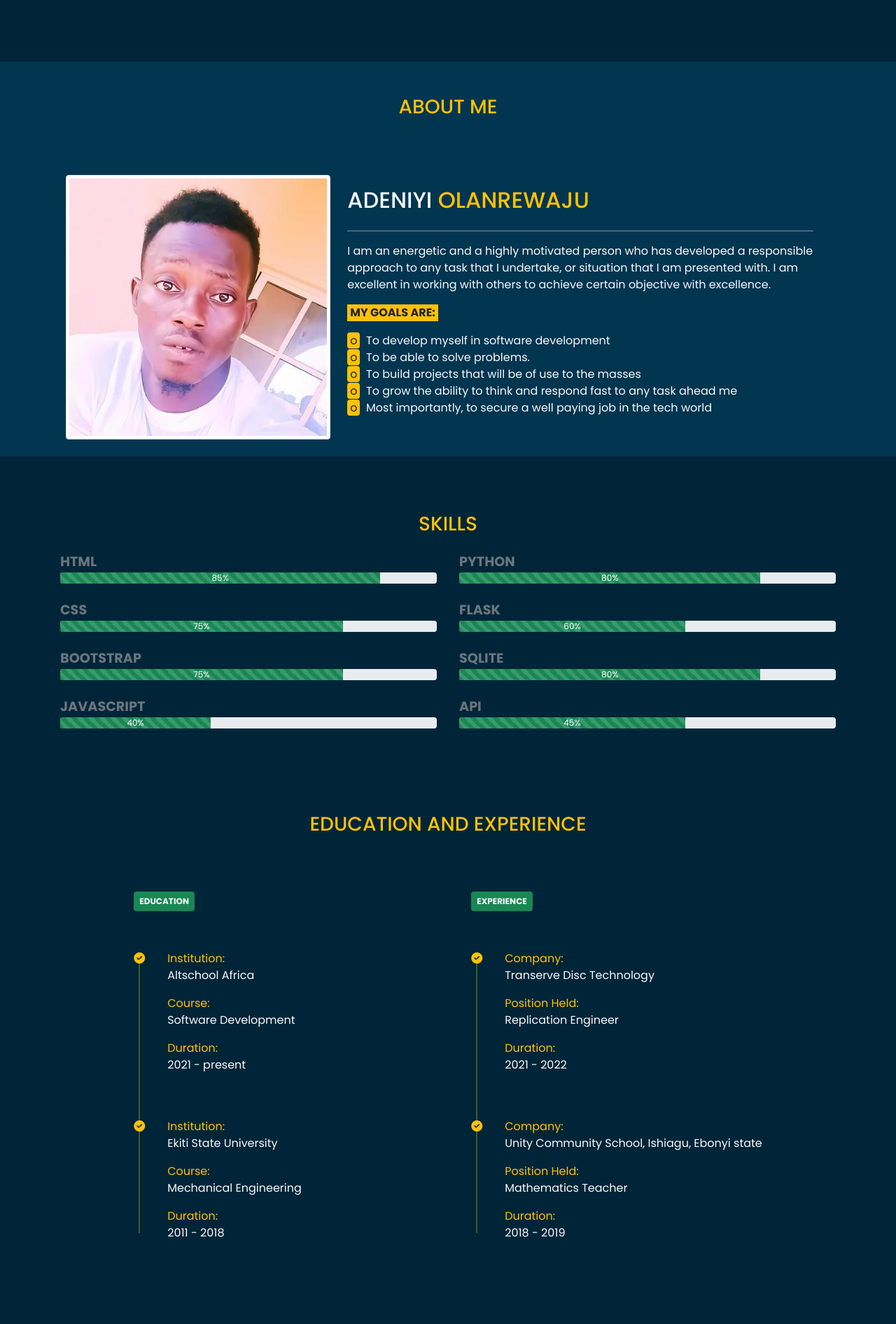
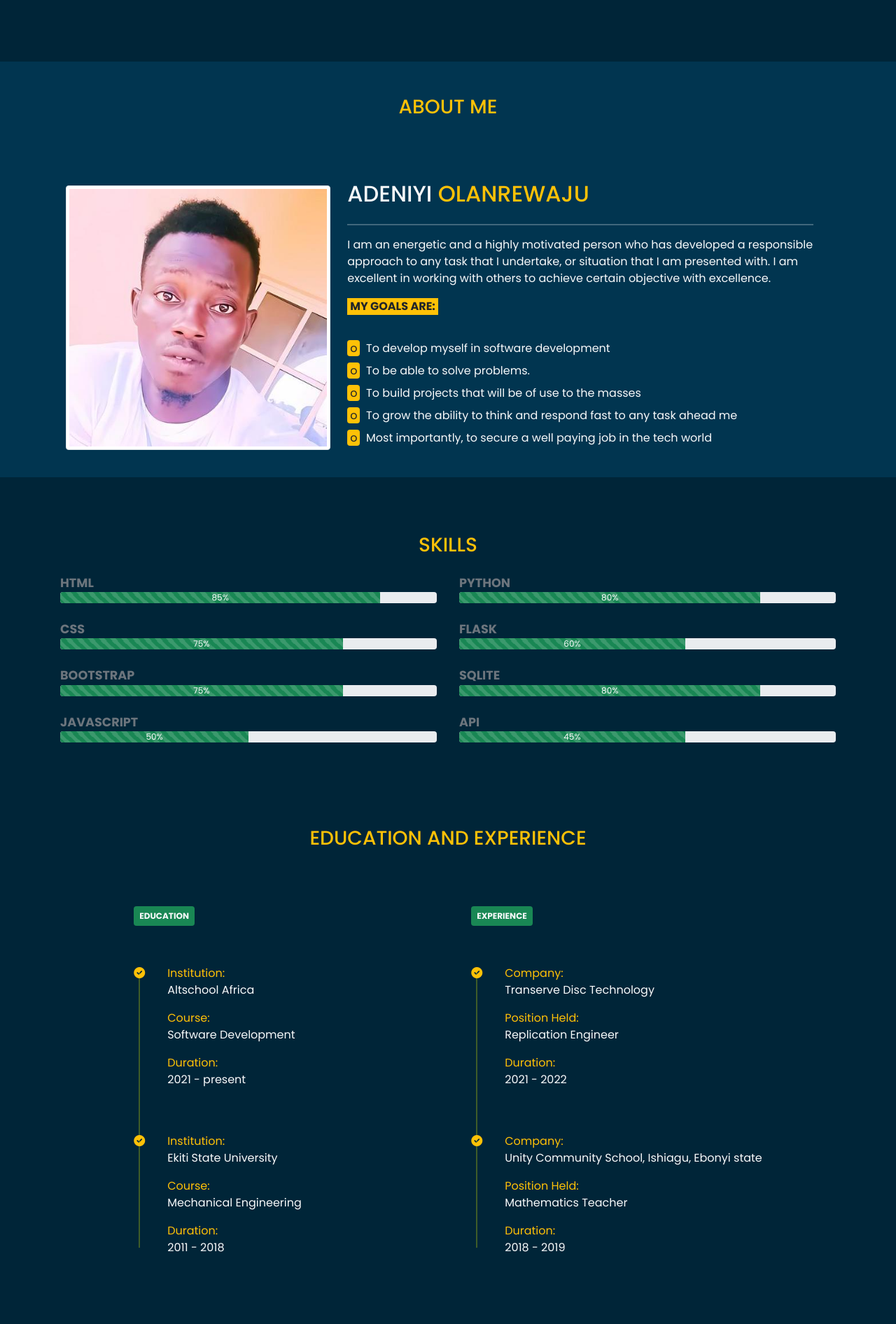
Before and after one commit to engrmarkk/my_portfolio, a Flask app: page / in a window 1280 px wide. Shown: the part 583-2475 px from the top of the page at 70% size. Run offline with Flask 2, Linux system fonts and the light colour scheme; some libraries are stand-ins or nearby versions.

Commit message:
styling modified

```diff
--- a/templates/portfolio.html
+++ b/templates/portfolio.html
@@ -163,7 +163,7 @@
               alt="my picture"
             />
           </div>
-          <div class="d-flex flex-column px-lg-4 mt-2 mt-lg-0">
+          <div class="d-flex flex-column px-lg-4 mt-2 mt-lg-2">
             <h2 class="text-warning">
               <span class="text-light">ADENIYI</span> OLANREWAJU
             </h2>
@@ -180,28 +180,28 @@
             >
               MY GOALS ARE:
             </p>
-            <p>
-              <span class="text-light"
+            <p class="">
+              <div class="text-light py-1"
                 ><span class="bg-warning text-dark px-1 rounded">o</span>&nbsp;
-                To develop myself in software development</span
-              ><br />
-              <span class="text-light"
+                To develop myself in software development</div
+              >
+              <div class="text-light py-1"
                 ><span class="bg-warning text-dark px-1 rounded">o</span>&nbsp;
-                To be able to solve problems.</span
-              ><br />
-              <span class="text-light"
+                To be able to solve problems.</div
+              >
+              <div class="text-light py-1"
                 ><span class="bg-warning text-dark px-1 rounded">o</span>&nbsp;
-                To build projects that will be of use to the masses</span
-              ><br />
-              <span class="text-light"
+                To build projects that will be of use to the masses</div
+              >
+              <div class="text-light py-1"
                 ><span class="bg-warning text-dark px-1 rounded">o</span>&nbsp;
                 To grow the ability to think and respond fast to any task ahead
-                me</span
-              ><br />
-              <span class="text-light"
+                me</div
+              >
+              <div class="text-light py-1"
                 ><span class="bg-warning text-dark px-1 rounded">o</span>&nbsp;
                 Most importantly, to secure a well paying job in the tech
-                world</span
+                world</div
               >
             </p>
           </div>
@@ -215,7 +215,7 @@
 
       <div class="d-flex flex-column flex-lg-row w-100">
         <div class="d-flex flex-column w-100 p-lg-3">
-          <span class="fw-bold text-muted" style="font-size: 1.2rem">HTML</span>
+          <span class="fw-bold text-muted" style="font-size: 1.1rem">HTML</span>
           <div class="progress">
             <div
               class="progress-bar progress-bar-striped progress-bar-animated bg-success"
@@ -229,7 +229,7 @@
             </div>
           </div>
           <br />
-          <span class="fw-bold text-muted" style="font-size: 1.2rem">CSS</span>
+          <span class="fw-bold text-muted" style="font-size: 1.1rem">CSS</span>
           <div class="progress">
             <div
               class="progress-bar progress-bar-striped progress-bar-animated bg-success"
@@ -243,7 +243,7 @@
             </div>
           </div>
           <br />
-          <span class="fw-bold text-muted" style="font-size: 1.2rem"
+          <span class="fw-bold text-muted" style="font-size: 1.1rem"
             >BOOTSTRAP</span
           >
           <div class="progress">
@@ -259,25 +259,25 @@
             </div>
           </div>
           <br />
-          <span class="fw-bold text-muted" style="font-size: 1.2rem"
+          <span class="fw-bold text-muted" style="font-size: 1.1rem"
             >JAVASCRIPT</span
           >
           <div class="progress">
             <div
               class="progress-bar progress-bar-striped progress-bar-animated bg-success"
               role="progressbar"
-              aria-valuenow="40"
+              aria-valuenow="50"
               aria-valuemin="0"
               aria-valuemax="100"
-              style="width: 40%"
+              style="width: 50%"
             >
-              40%
+              50%
             </div>
           </div>
           <br />
         </div>
         <div class="d-flex flex-column w-100 p-lg-3">
-          <span class="fw-bold text-muted" style="font-size: 1.2rem"
+          <span class="fw-bold text-muted" style="font-size: 1.1rem"
             >PYTHON</span
           >
           <div class="progress">
@@ -293,7 +293,7 @@
             </div>
           </div>
           <br />
-          <span class="fw-bold text-muted" style="font-size: 1.2rem"
+          <span class="fw-bold text-muted" style="font-size: 1.1rem"
             >FLASK</span
           >
           <div class="progress">
@@ -309,7 +309,7 @@
             </div>
           </div>
           <br />
-          <span class="fw-bold text-muted" style="font-size: 1.2rem"
+          <span class="fw-bold text-muted" style="font-size: 1.1rem"
             >SQLITE</span
           >
           <div class="progress">
@@ -325,7 +325,7 @@
             </div>
           </div>
           <br />
-          <span class="fw-bold text-muted" style="font-size: 1.2rem">API</span>
+          <span class="fw-bold text-muted" style="font-size: 1.1rem">API</span>
           <div class="progress">
             <div
               class="progress-bar progress-bar-striped progress-bar-animated bg-success"
@@ -483,7 +483,7 @@
                 "
               />
               <hr />
-              <p class="h5 text-light">Random Quote Generator</p>
+              <p class="text-light" style="font-size: 1.2rem;">Random Quote Generator</p>
               <!-- <p class="text-muted">
                 This Random Quote Generator fetches quotes from an API, and
                 displays it randomly on the webpage, the next button gets you
@@ -525,7 +525,7 @@
                 "
               />
               <hr />
-              <p class="h5 text-light">A Quiz Platform</p>
+              <p class="text-light" style="font-size: 1.2rem;">A Quiz Platform</p>
               <!-- <p class="text-muted">
                 This quiz platform allows you to answer 10 multiple choice
                 questions in a minute, after which your result is being
@@ -566,7 +566,7 @@
                 "
               />
               <hr />
-              <p class="h5 text-light">Blog Platform</p>
+              <p class="text-light" style="font-size: 1.2rem;">Blog Platform</p>
               <!-- <p class="text-muted">
                 This a CRUD based project where an authenticated user can
                 Create, Read, Update and Delete a post, while the
@@ -617,7 +617,7 @@
                 "
               />
               <hr />
-              <p class="h5 text-light">Country Info</p>
+              <p class=" text-light" style="font-size: 1.2rem;">Country Info</p>
               <!-- <p class="text-muted">
                 This project displays any country's info, it get its info from
                 the API of an installed python package.
@@ -697,13 +697,13 @@
 
           <div class="d-flex align-items-center">
             <i class="far fa-envelope bg-warning rounded-circle p-2 h6"></i>
-            <p class="text-white text fs-5" style="margin-left: 1rem">
+            <p class="text-white text" style="margin-left: 1rem; font-size: 1.1rem;">
               adeniyiboladale@yahoo.com
             </p>
           </div>
           <div class="d-flex align-items-center mt-3">
             <i class="far fas fa-phone bg-warning rounded-circle p-2 h6"></i>
-            <p class="text-white text fs-5" style="margin-left: 1rem">
+            <p class="text-white text" style="margin-left: 1rem; font-size: 1.1rem;">
               +234 814 891 8156
             </p>
           </div>
@@ -711,7 +711,7 @@
             <i
               class="fas fa-location-arrow bg-warning rounded-circle p-2 h6"
             ></i>
-            <p class="text-white text fs-5" style="margin-left: 1rem">
+            <p class="text-white text" style="margin-left: 1rem; font-size: 1.1rem;">
               40, Authority Avenue, Ile Iwe Bus Stop, Ikotun Egbe, Lagos State
             </p>
           </div>
```
